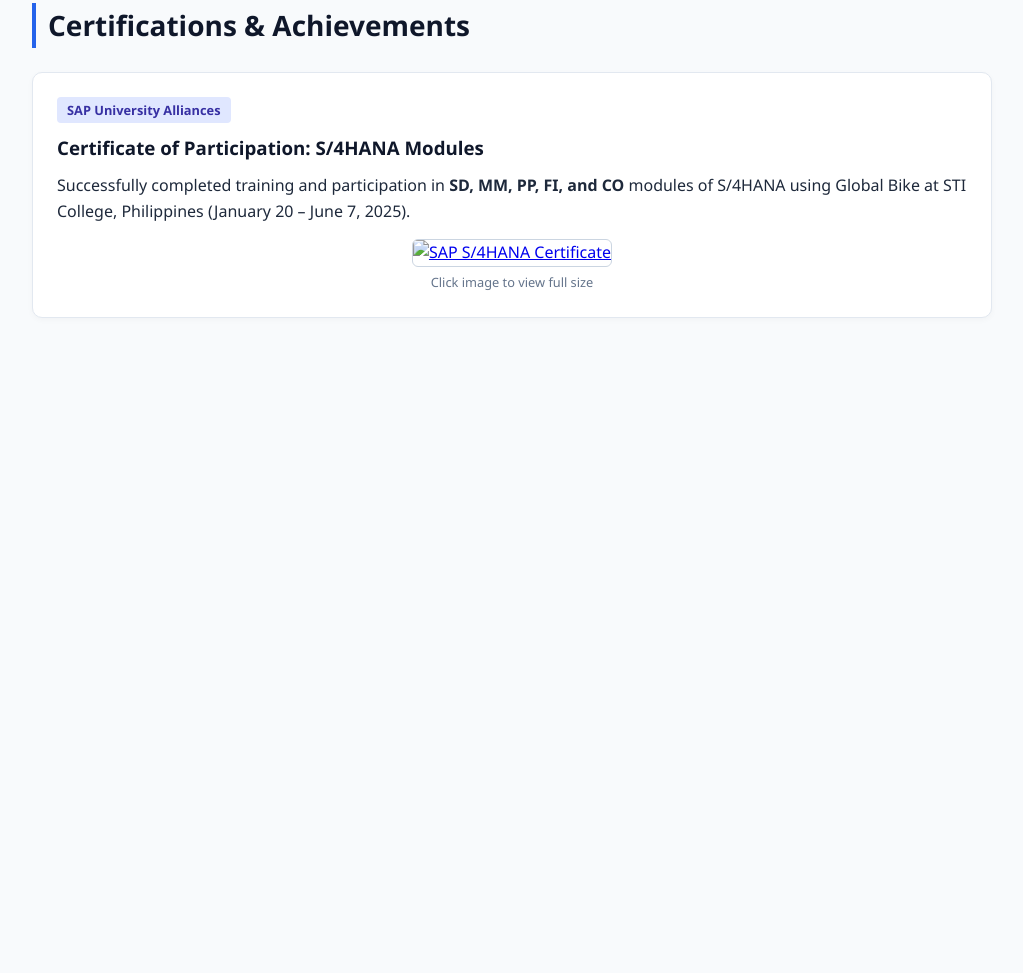
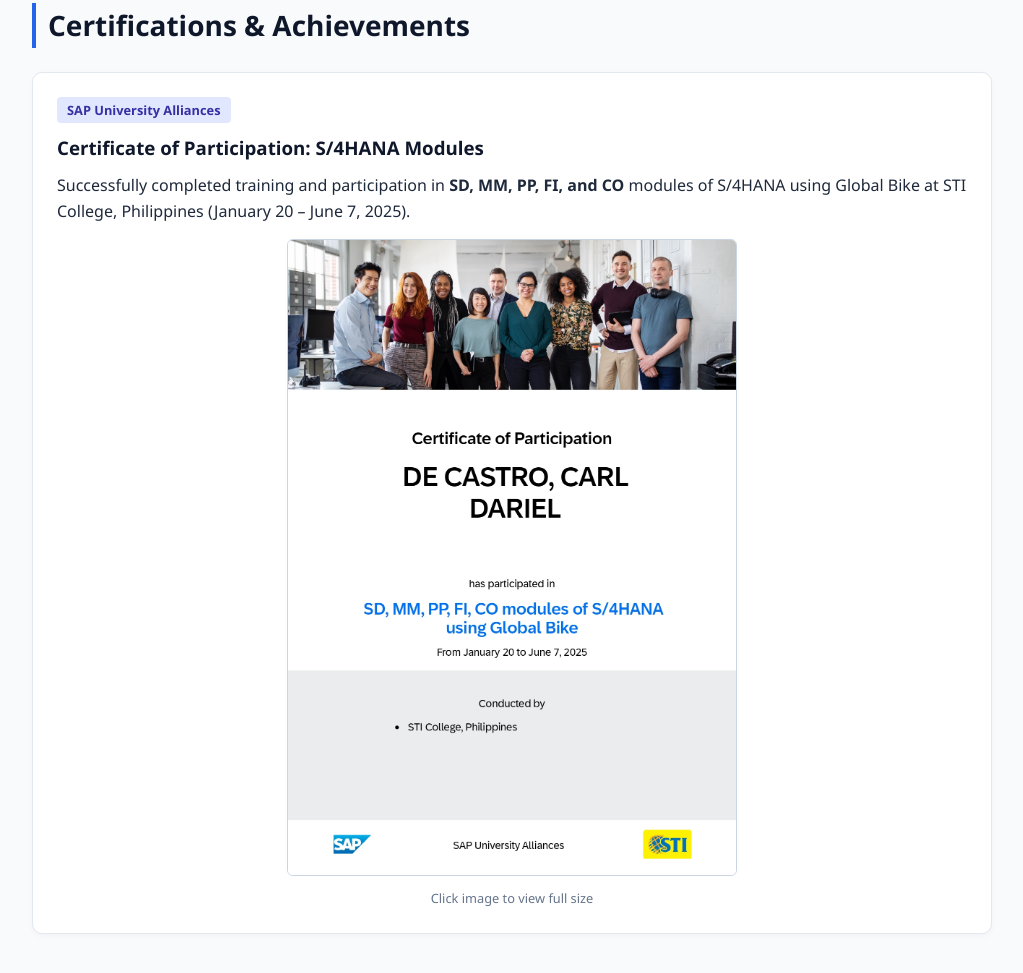
Before and after one commit to arlechino23/Portfolio-project, a plain HTML site: page index.html in a window 1280 px wide. Shown: the part 3717-4690 px from the top of the page, without its empty margins (128-1151 px from the left). Before the commit the page ends 4095 px from the top, so only its background shows below. Drawn offline with Linux system fonts and the light colour scheme.

Commit message:
update achievement

```diff
--- a/index.html
+++ b/index.html
@@ -210,7 +210,7 @@
         <!-- Achievement Image Preview -->
         <div style="margin-top: 15px; text-align: center;">
           <a href="achievement.jpg" target="_blank" title="Click to view full certificate">
-            <img src="achievement.jpg" alt="SAP S/4HANA Certificate" style="width: 100%; max-width: 450px; border-radius: 6px; border: 1px solid #cbd5e1;" />
+            <img src="SAP.jpg" alt="SAP S/4HANA Certificate" style="width: 100%; max-width: 450px; border-radius: 6px; border: 1px solid #cbd5e1;" />
           </a>
           <p style="font-size: 0.8rem; color: #64748b; margin-top: 5px;">Click image to view full size</p>
         </div>
```
Also changed, not shown: SAP.jpg (added).
